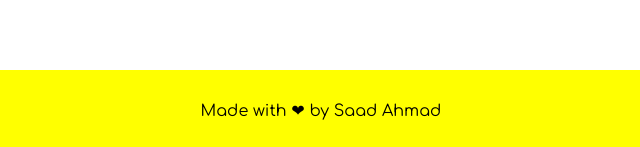
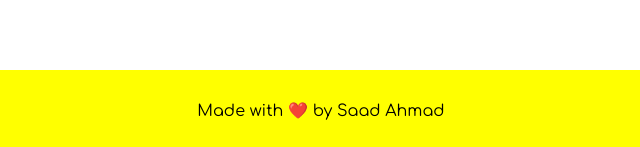
Before and after one commit to saadahmadhere/banana-speaks, a plain HTML site: page index.html in a window 1280 px wide. Shown: the part 650-797 px from the top of the page, 319-959 px from the left. Drawn offline with Linux system fonts and the light colour scheme.

Commit message:
add red heart at bottom

```diff
--- a/index.html
+++ b/index.html
@@ -17,7 +17,7 @@
     <div>Your output will go here 👇</div>
     <div class="output-div"></div>
     <img src="./images/minion-image.jpg" alt="Minion Image">
-    <footer>Made with ❤ by Saad Ahmad</footer>
+    <footer>Made with ❤️ by Saad Ahmad</footer>
     <script src="app.js" type="text/javascript"></script>
 
 </body>
```
